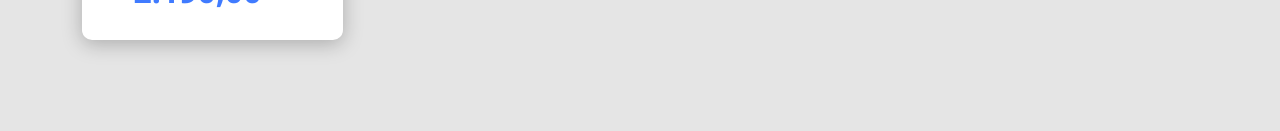
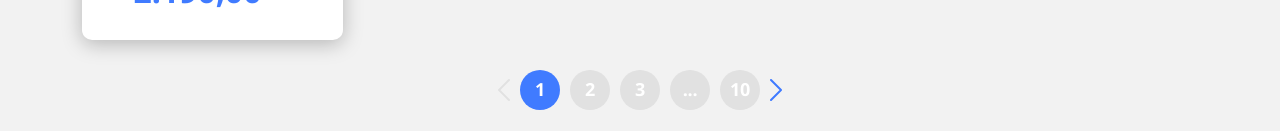
Before and after one commit to MardonioEng/dscatalog-react-mod2, a React (Create React App) app in the folder frontend/: page /products in a window 1280 px wide. Shown: the part 730-861 px from the top of the page. Before the commit the page ends 824 px from the top, so only its background shows below. Built offline with nearby package versions, Linux system fonts and the light colour scheme; the HTML template or start-up script is replaced by a standard one.

Commit message:
Pagination, styling

```diff
--- a/frontend/src/assets/styles/custom.scss
+++ b/frontend/src/assets/styles/custom.scss
@@ -2,7 +2,7 @@
   'primary': #407bff,
 );
 
-$body-bg: #e5e5e5;
+$body-bg: #F2F2F2;
 $body-color: #263238;
 
 @import '~bootstrap/scss/bootstrap.scss';
--- /dev/null
+++ b/frontend/src/components/Pagination/index.tsx
@@ -0,0 +1,18 @@
+import './styles.css';
+import { ReactComponent as ArrowIcon } from 'assets/images/arrow.svg';
+
+const Pagination = () => {
+  return (
+    <div className="pagination-container">
+      <ArrowIcon className='arrow-previous arrow-inactive' />
+      <div className="pagination-item active">1</div>
+      <div className="pagination-item">2</div>
+      <div className="pagination-item">3</div>
+      <div className="pagination-item">...</div>
+      <div className="pagination-item">10</div>
+      <ArrowIcon className='arrow-next arrow-active'  />
+    </div>
+  );
+};
+
+export default Pagination;
--- /dev/null
+++ b/frontend/src/components/Pagination/styles.css
@@ -0,0 +1,40 @@
+.pagination-container {
+  display: flex;
+  justify-content: center;
+  align-items: center;
+}
+
+.pagination-item {
+  width: 40px;
+  height: 40px;
+  border-radius: 50%;
+  background-color: #E1E1E1;
+  font-size: 18px;
+  font-weight: bold;
+  letter-spacing: -0.015em;
+  color: #FFF;
+  display: flex;
+  justify-content: center;
+  align-items: center;
+  margin-left: 10px;
+}
+
+.pagination-item.active {
+  background-color: #407BFF;
+}
+
+.arrow-previous {
+  transform: rotate(-180deg);
+}
+
+.arrow-next {
+  margin-left: 10px;
+}
+
+.arrow-inactive {
+  color: #E1E1E1;
+}
+
+.arrow-active {
+  color: #407BFF;
+}
--- a/frontend/src/pages/Catalog/index.tsx
+++ b/frontend/src/pages/Catalog/index.tsx
@@ -1,3 +1,4 @@
+import Pagination from 'components/Pagination';
 import ProductCard from 'components/ProductCard';
 import { Link } from 'react-router-dom';
 import { Product } from 'types/product';
@@ -57,6 +58,9 @@
           </Link>
         </div>
       </div>
+      <div className="row">
+        <Pagination />
+      </div>
     </div>
   );
 };
```
